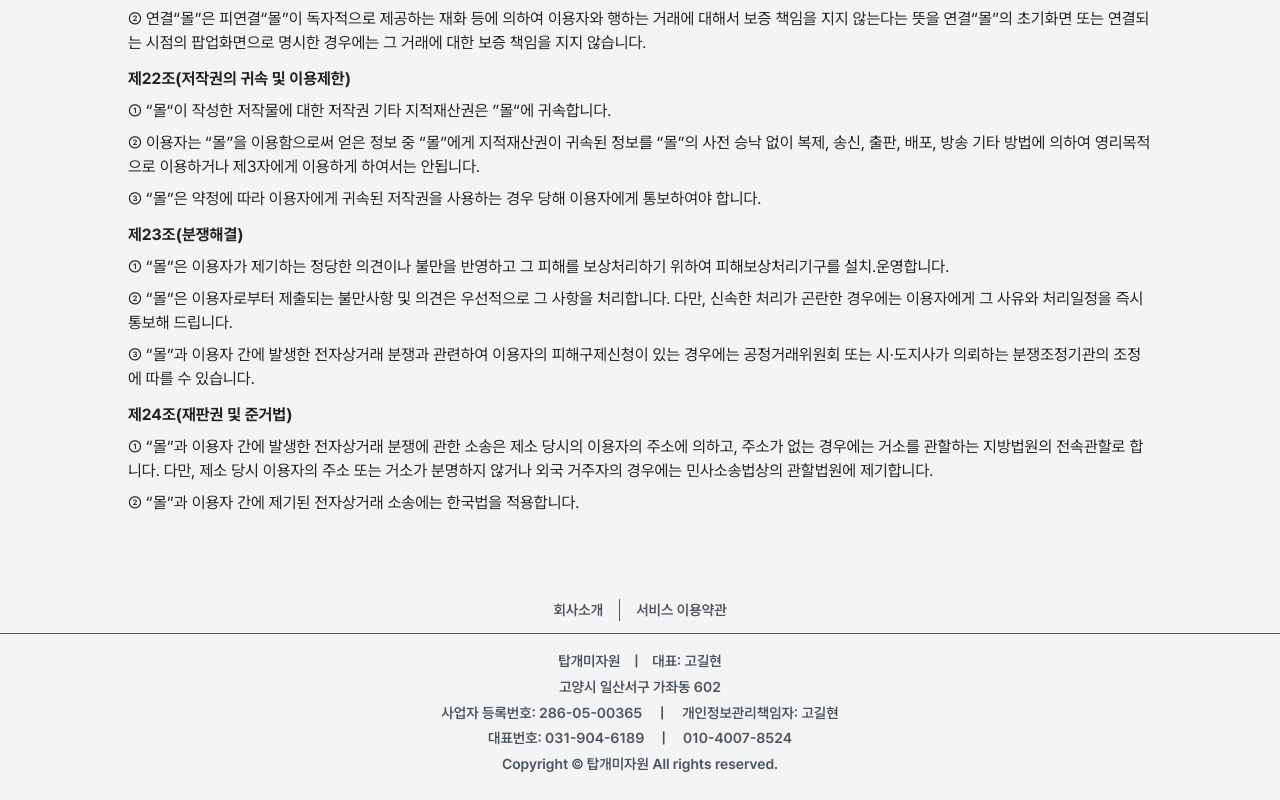
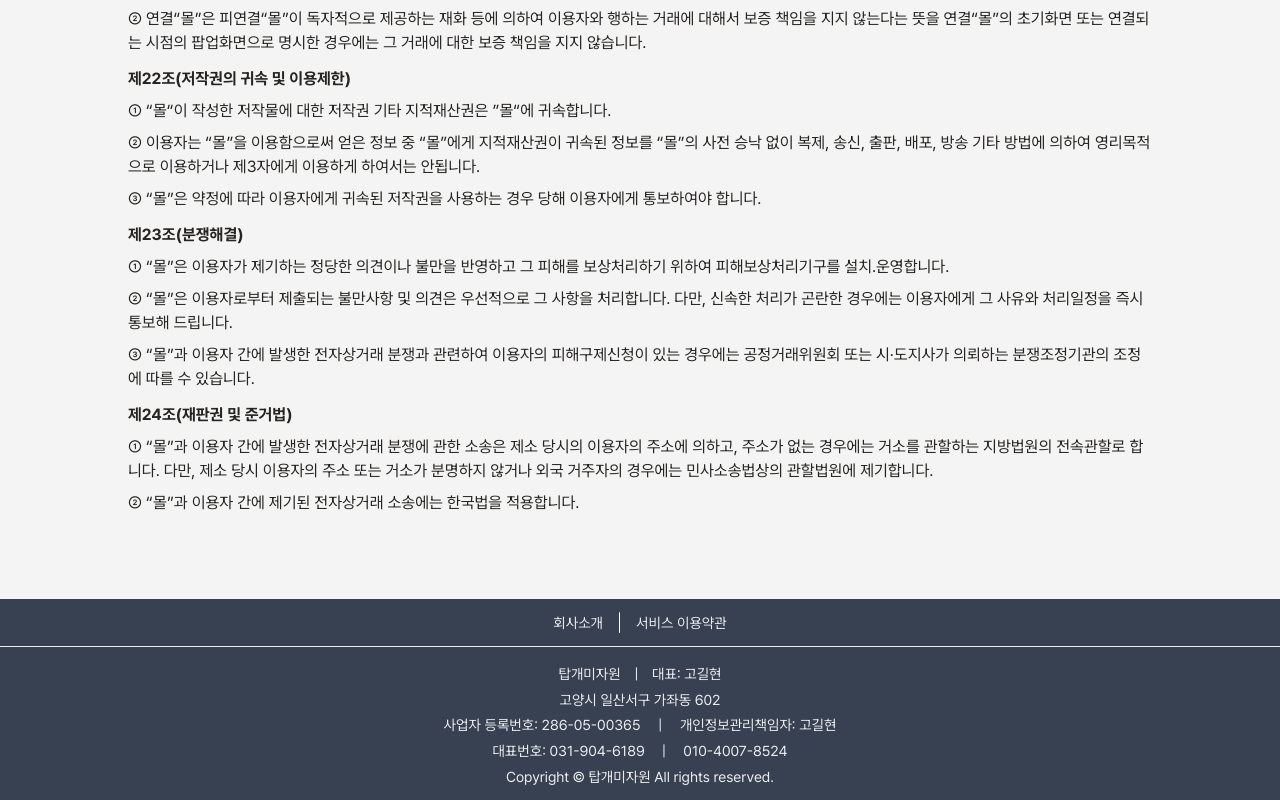
Before and after one commit to W0N-H0/topgame-web, a Next.js app: page /terms-of-use in a window 1280 px wide. Shown: the part 5093-5893 px from the top of the page. Built offline with nearby package versions, Linux system fonts and the light colour scheme.

Commit message:
[Design] Footer 컴포넌트 디자인 수정

```diff
--- a/components/Footer/Footer.tsx
+++ b/components/Footer/Footer.tsx
@@ -3,13 +3,13 @@ import Link from "next/link";
 
 const Footer = () => {
   return (
-    <footer className="w-screen text-gray-600 font-semibold text-[0.9em]">
-      <div className="flex justify-center mt-5 gap-4 pb-[1vw] px-[5.4vw] xl:px-[8rem]">
+    <footer className="w-screen text-white/90 text-[0.9em] bg-gray-700">
+      <div className="flex justify-center mt-5 gap-4 py-[1vw] px-[5.4vw] xl:px-[8rem]">
         <Link href="/about">회사소개</Link>
-        <span className="border-l border-gray-600 rounded-md"></span>
+        <span className="border-l border-white rounded-md"></span>
         <Link href="/terms-of-use">서비스 이용약관</Link>
       </div>
-      <div className="border-b border-gray-600 w-screen"></div>
+      <div className="border-b border-white/90 w-screen"></div>
       <div className="items-center mt-4 pb-[1vw] px-[5.4vw] xl:px-[8rem] flex flex-col gap-1">
         <span>탑개미자원　|　대표: 고길현</span>
         <span>고양시 일산서구 가좌동 602</span>
```
